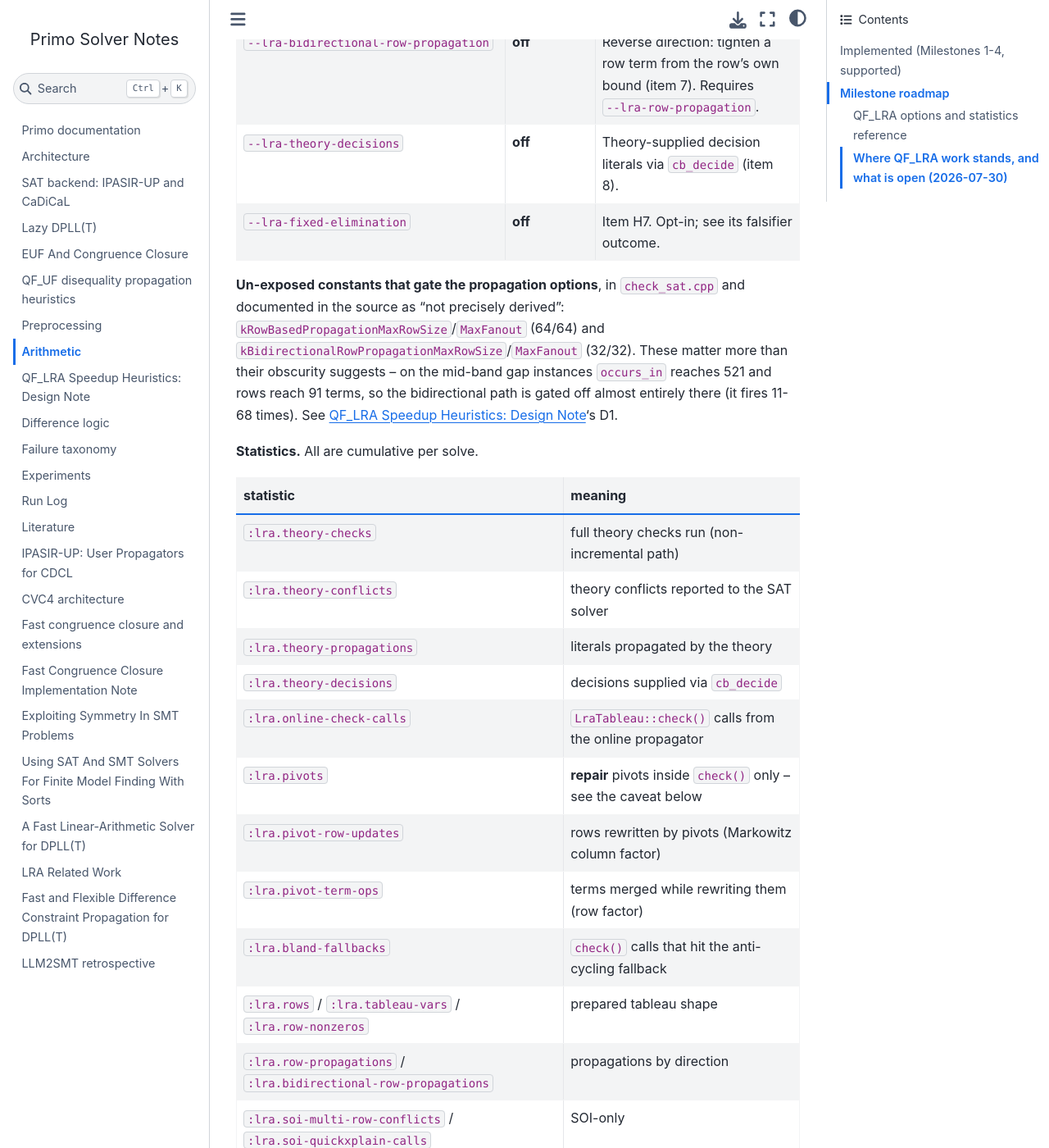
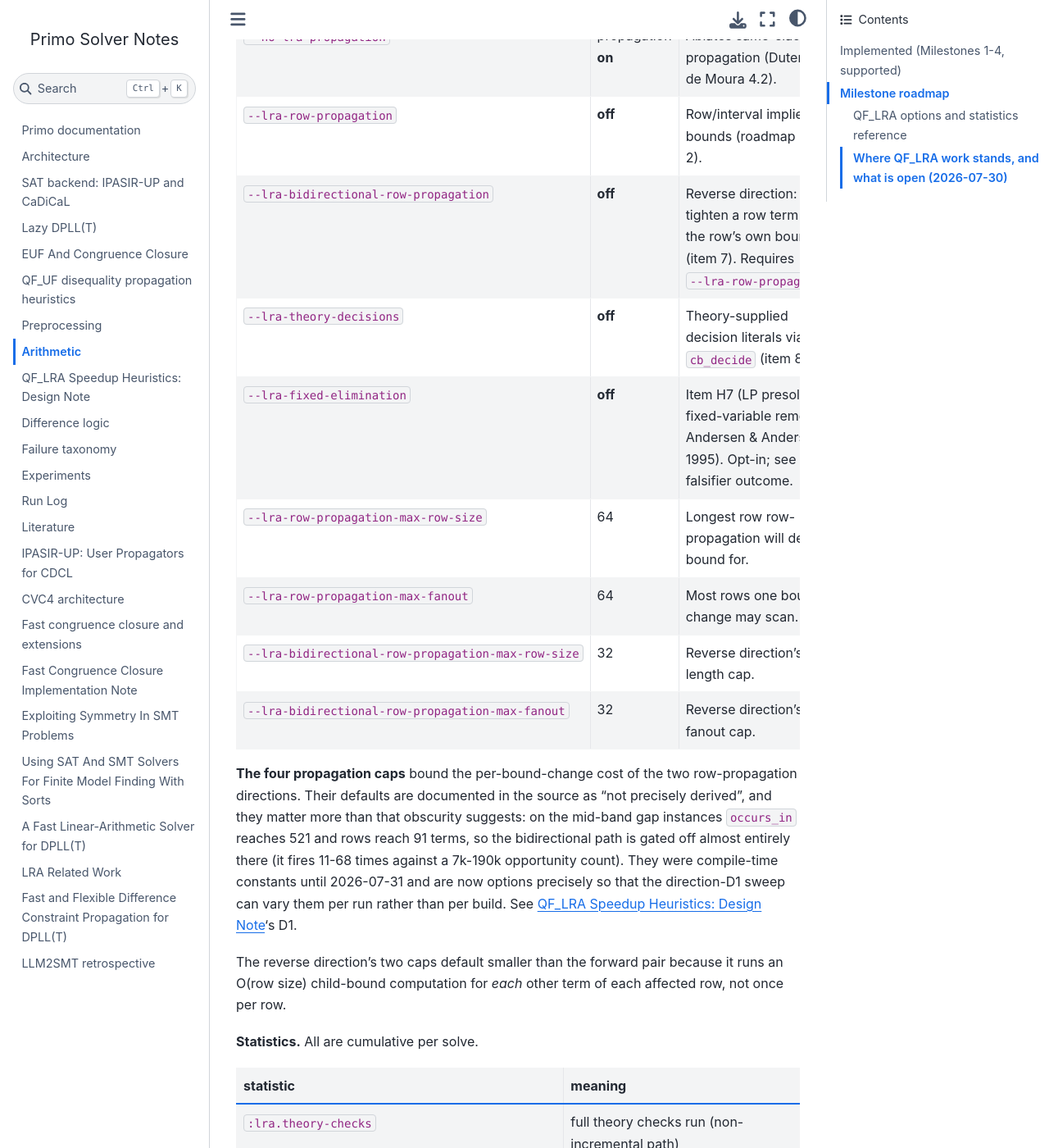
Before and after one commit to primo-solver/primo, a Jupyter Book: the page built from docs/arithmetic.md, in a window 1280 px wide and 1400 px high, scrolled down 14493 px. Shown: the whole window at 82% size. Built offline with Jupyter Book 1.0.4 settings and Sphinx 7.4.7 and the Sphinx Book theme 1.1.4, drawn with Linux system fonts in a browser that asks for light colours; some of the changed text lies outside the part shown.

Commit message:
Make the row-propagation caps options, so D1 can be swept
The four caps that gate row-based bound propagation were compile-time
constants in check_sat.cpp, which meant the direction-D1 evidence in
qf-lra-heuristics.md section 6.5 -- raising them to 256 makes
scrambled312090, a 500KB-5MB gap file, solve in ~58s where it times out
at 60s by default -- came from a rebuild per data point. That does not
scale to a cluster sweep over the 59-file mid-band manifest.

They are now CheckSatOptions fields (LraRowPropagationLimits) with CLI
options, defaults unchanged at 64/64 forward and 32/32 reverse. The
gates are pinned by row_propagation_caps_are_options_not_constants,
which checks each of the four against a propagation counter that is
nonzero at the default and zero under the cap; mutating the gates to
ignore the options makes it fail, so the test is not decorative.

Also cites Andersen & Andersen (1995) for item H7 in the two prose docs
that described the technique without naming its source -- the
bibliography and the lra_tableau.hpp header already had it. Both places
now carry the setting difference too, since that is the part that
explains H7's result: presolve removes fixed variables once before
solving, H7 fires during search and must restore on backtracking.

Co-Authored-By: Claude Opus 5 <noreply@anthropic.com>

```diff
--- a/docs/arithmetic.md
+++ b/docs/arithmetic.md
@@ -114,7 +114,7 @@ alternatives considered before/while implementing it.
   `cb_add_reason_clause_lit` were widened from a single `sat::Lit` to
   `vector<sat::Lit>` to carry this (same-slack entries become singleton
   vectors, unchanged behavior). Two defensive, non-adaptive caps
-  (`kRowBasedPropagationMaxRowSize`, `kRowBasedPropagationMaxFanout`,
+  (`--lra-row-propagation-max-row-size`, `--lra-row-propagation-max-fanout`,
   both 64) bound the O(row size) per-affected-row cost this technique has
   that same-slack propagation's O(atoms sharing a slack) doesn't. Reported
   by `:lra.row-propagations`, alongside the existing aggregate
@@ -461,7 +461,13 @@ alternatives considered before/while implementing it.
   row moves. The entering candidate is preferred unbounded (an unbounded basic
   variable's row can never be violated), then by Markowitz occurrence count,
   then by a unit coefficient -- and never one that is itself already fixed,
-  which the other criteria actively steer into.
+  which the other criteria actively steer into. The prior art is LP presolve's
+  fixed-variable removal (Andersen & Andersen, *Presolving in linear
+  programming*, Mathematical Programming 71, 1995, 221-245), with one
+  difference that turns out to matter: presolve removes fixed variables once,
+  before solving, from a problem whose bounds are all known, whereas H7 fires
+  during search and must restore on backtracking. See
+  [](papers/lra-related-work.md) and item H7's write-up.
   - **Not promoted, and the reason is worth reading.** Per-instance the
     mechanism is decisive: `latendresse/ecoliFBAyicesTest-500` 0.8s -> 0.1s
     with `:lra.pivot-term-ops` 8.66M -> 0.13M, `scrambled335326` 51.0s ->
@@ -566,16 +572,25 @@ against `CheckSatOptions` and `--help` on 2026-07-30.
 | `--lra-row-propagation` | **off** | Row/interval implied bounds (roadmap item 2). |
 | `--lra-bidirectional-row-propagation` | **off** | Reverse direction: tighten a row term from the row's own bound (item 7). Requires `--lra-row-propagation`. |
 | `--lra-theory-decisions` | **off** | Theory-supplied decision literals via `cb_decide` (item 8). |
-| `--lra-fixed-elimination` | **off** | Item H7. Opt-in; see its falsifier outcome. |
+| `--lra-fixed-elimination` | **off** | Item H7 (LP presolve's fixed-variable removal, Andersen & Andersen 1995). Opt-in; see its falsifier outcome. |
+| `--lra-row-propagation-max-row-size` | 64 | Longest row row-propagation will derive a bound for. |
+| `--lra-row-propagation-max-fanout` | 64 | Most rows one bound change may scan. |
+| `--lra-bidirectional-row-propagation-max-row-size` | 32 | Reverse direction's row-length cap. |
+| `--lra-bidirectional-row-propagation-max-fanout` | 32 | Reverse direction's fanout cap. |
 
-**Un-exposed constants that gate the propagation options**, in
-`check_sat.cpp` and documented in the source as "not precisely derived":
-`kRowBasedPropagationMaxRowSize`/`MaxFanout` (64/64) and
-`kBidirectionalRowPropagationMaxRowSize`/`MaxFanout` (32/32). These matter
-more than their obscurity suggests -- on the mid-band gap instances
-`occurs_in` reaches 521 and rows reach 91 terms, so the bidirectional path is
-gated off almost entirely there (it fires 11-68 times). See
+**The four propagation caps** bound the per-bound-change cost of the two
+row-propagation directions. Their defaults are documented in the source as
+"not precisely derived", and they matter more than that obscurity suggests:
+on the mid-band gap instances `occurs_in` reaches 521 and rows reach 91
+terms, so the bidirectional path is gated off almost entirely there (it fires
+11-68 times against a 7k-190k opportunity count). They were compile-time
+constants until 2026-07-31 and are now options precisely so that the
+direction-D1 sweep can vary them per run rather than per build. See
 [](qf-lra-heuristics.md)'s D1.
+
+The reverse direction's two caps default smaller than the forward pair
+because it runs an O(row size) child-bound computation for *each* other term
+of each affected row, not once per row.
 
 **Statistics.** All are cumulative per solve.
 
```
Also changed, not shown: docs/qf-lra-heuristics.md (+29 -4 lines), 4 other files.
